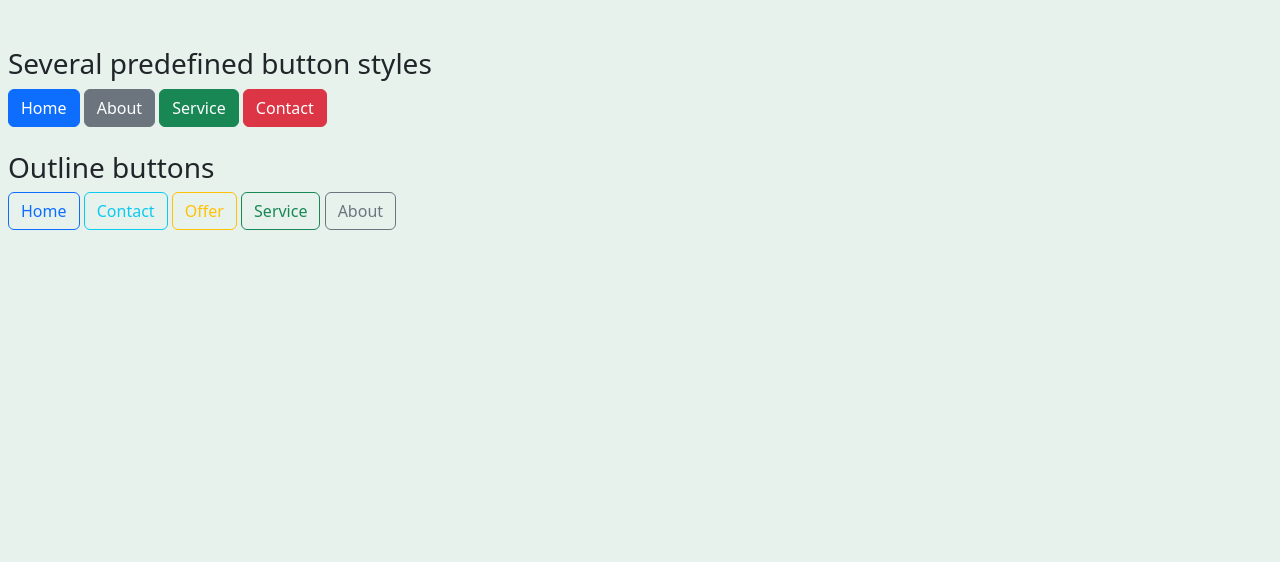
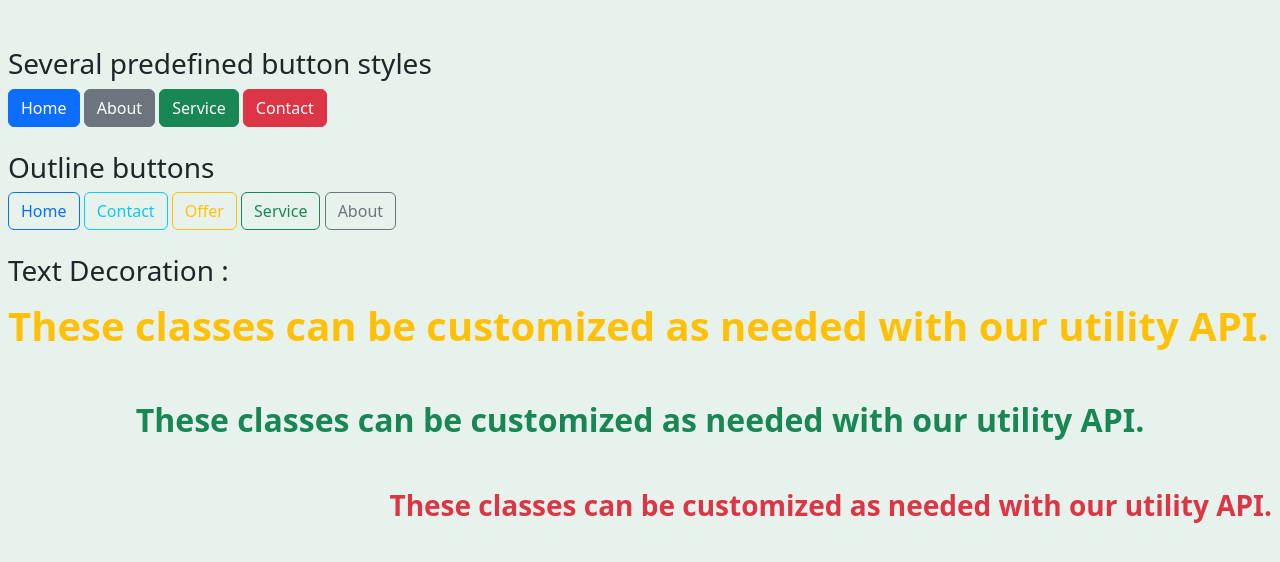
Before and after one commit to arafatmcj/Nav-Boot-Class, a plain HTML site: page index.html in a window 1280 px wide. Shown: the part 761-1323 px from the top of the page. Before the commit the page ends 1023 px from the top, so only its background shows below. Drawn offline with nearby package versions, Linux system fonts and the light colour scheme.

Commit message:
Text Decoration commit

```diff
--- a/index.html
+++ b/index.html
@@ -62,6 +62,11 @@
     <button type="button" class="btn btn-outline-success">Service</button>
     <button type="button" class="btn btn-outline-secondary">About</button>
     <br><br>
+    <h3>Text Decoration :</h3>
+    <p class="text-start text-warning fs-1 fw-bolder">These classes can be customized as needed with our utility API.</p><br>
+    <p class="text-center text-success fs-2 fw-semibold">These classes can be customized as needed with our utility API.</p><br>
+    <p class="text-end text-danger fs-3 fw-bold">These classes can be customized as needed with our utility API.</p>
+    <br><br>
     <script src="https://cdn.jsdelivr.net/npm/bootstrap@5.2.3/dist/js/bootstrap.bundle.min.js" integrity="sha384-kenU1KFdBIe4zVF0s0G1M5b4hcpxyD9F7jL+jjXkk+Q2h455rYXK/7HAuoJl+0I4" crossorigin="anonymous"></script>
 </body>
 </html>
```
